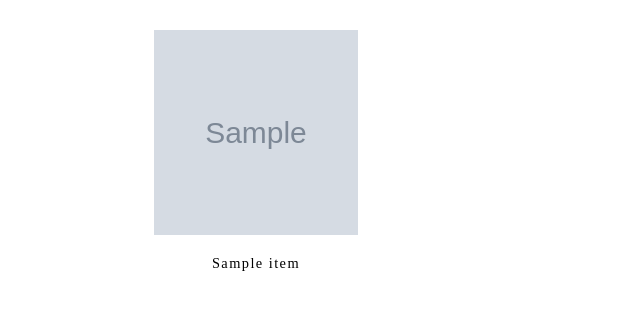
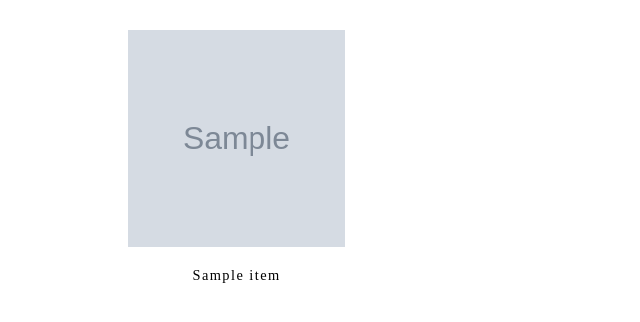
Before and after one commit to Arlefreak/vov, a Django app: template store/templates/category__list.html in a window 1280 px wide. Shown: the part 102-424 px from the top of the page, without its empty margins (0-640 px from the left). Run offline with Django 3.2, Linux system fonts and the light colour scheme; the template is opened without the code that fills it: most values are stand-ins (such as "Sample title", 1, 10 or a date in 2020); grey boxes marked "Sample" are stand-in pictures; some libraries are stand-ins or nearby versions.

Commit message:
Fixed catalof grid

```diff
--- a/front/src/css/catalog.styl
+++ b/front/src/css/catalog.styl
@@ -3,9 +3,17 @@
     li
         display block
         float left
-        width 20%
+        width 21.2%
         margin 0 2.5% 20px 2.5%
         text-align center
+        &:nth-child(4n-7)
+            margin 0 2.5% 20px 0
+            @media screen and (max-width: $max-width-mobile)
+                margin 0 2.5% 20px 2.5%
+        &:nth-child(4n)
+            margin 0 0 20px 2.5%
+            @media screen and (max-width: $max-width-mobile)
+                margin 0 2.5% 20px 2.5%
         @media screen and (max-width: $max-width-mobile)
             width 45%
         img
--- a/store/static/css/style.css
+++ b/store/static/css/style.css
@@ -522,9 +522,25 @@ a {
 .catalog li {
   display: block;
   float: left;
-  width: 20%;
+  width: 21.2%;
   margin: 0 2.5% 20px 2.5%;
   text-align: center;
+}
+.catalog li:nth-child(4n-7) {
+  margin: 0 2.5% 20px 0;
+}
+@media screen and (max-width: 768px) {
+  .catalog li:nth-child(4n-7) {
+    margin: 0 2.5% 20px 2.5%;
+  }
+}
+.catalog li:nth-child(4n) {
+  margin: 0 0 20px 2.5%;
+}
+@media screen and (max-width: 768px) {
+  .catalog li:nth-child(4n) {
+    margin: 0 2.5% 20px 2.5%;
+  }
 }
 @media screen and (max-width: 768px) {
   .catalog li {
```
